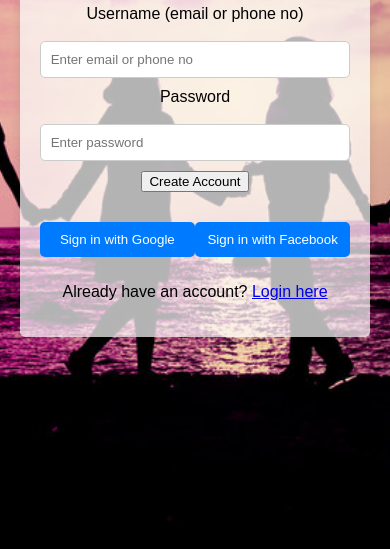
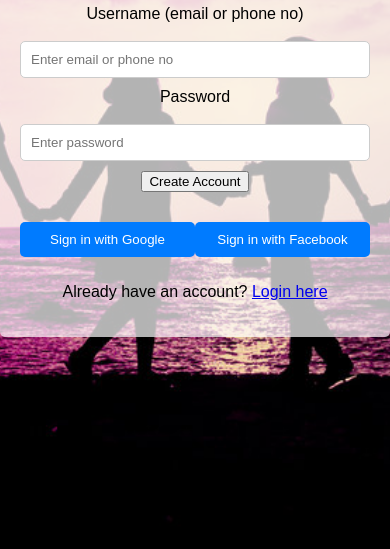
Before and after one commit to vaddirishika15/SHESTRONG, a plain HTML site: page innd.html in a window 390 px wide. Shown: the part 295-844 px from the top of the page. Drawn offline with Linux system fonts and the light colour scheme.

Commit message:
Update innd.html

```diff
--- a/innd.html
+++ b/innd.html
@@ -3,7 +3,7 @@
 <head>
 <meta charset="UTF-8">
 <meta name="viewport" content="width=device-width, initial-scale=1.0">
-<title>Login Page</title>
+<title>Create Account</title>
 <style>
     body {
         font-family: Arial, sans-serif;
@@ -23,6 +23,8 @@
         border-radius: 5px;
         box-shadow: 0 0 10px rgba(0, 0, 0, 0.1);
         text-align: center; /* Center the form content */
+        max-width: 400px; /* Set maximum width for the form */
+        width: 80%; /* Adjust width as needed */
     }
     form h2 {
         margin-bottom: 20px; /* Add some spacing below the heading */
@@ -53,6 +55,13 @@
         display: flex;
         justify-content: space-between; /* Distribute buttons evenly */
     }
+
+    /* Media query for screens with a maximum width of 895px */
+    @media (max-width: 895px) {
+        form {
+            width: 90%; /* Adjust width for smaller screens */
+        }
+    }
 </style>
 <script type="module" src="regg.js" defer></script>
 </head>
```
